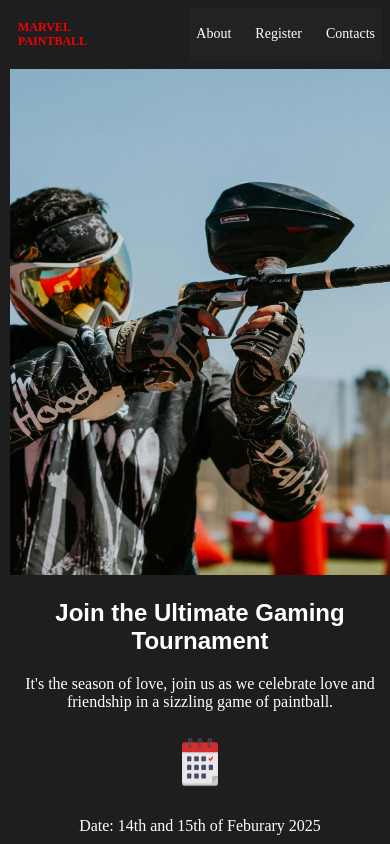
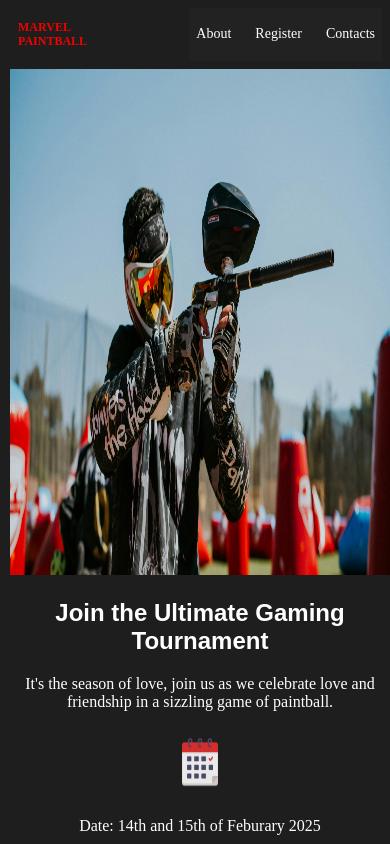
Before and after one commit to Marvelpaintball/Registration, a plain HTML site: page index.html in a window 390 px wide. Shown: the top 844 px of the page. Drawn offline with Linux system fonts and the light colour scheme.

Commit message:
Update styles.css

```diff
--- a/styles.css
+++ b/styles.css
@@ -199,7 +199,7 @@
            .img-hero {
         width: 100%;
         min-height: 60vh; /* Adjust as needed */
-        object-fit: cover;
+/*         object-fit: cover; */
     }
 
 
```
